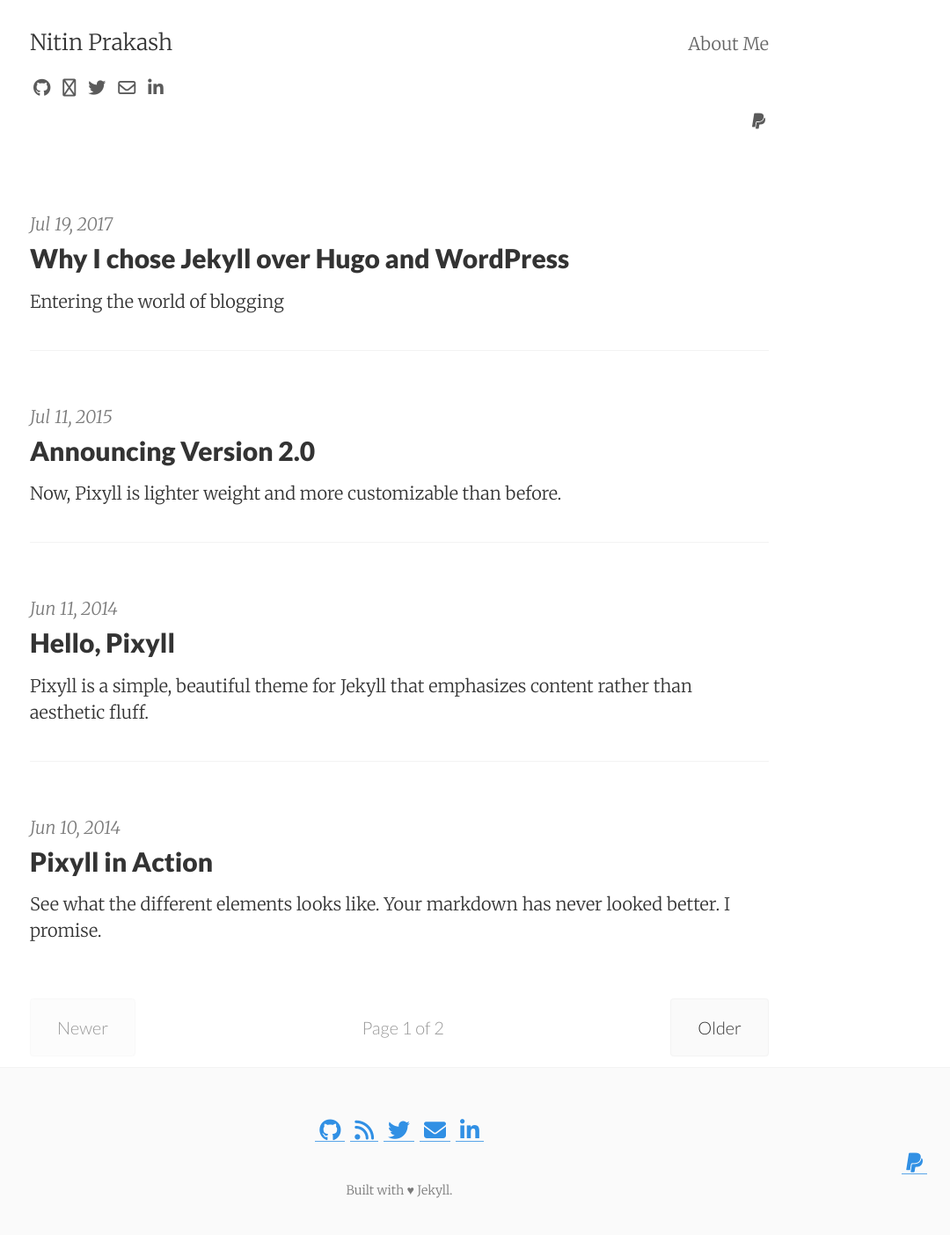
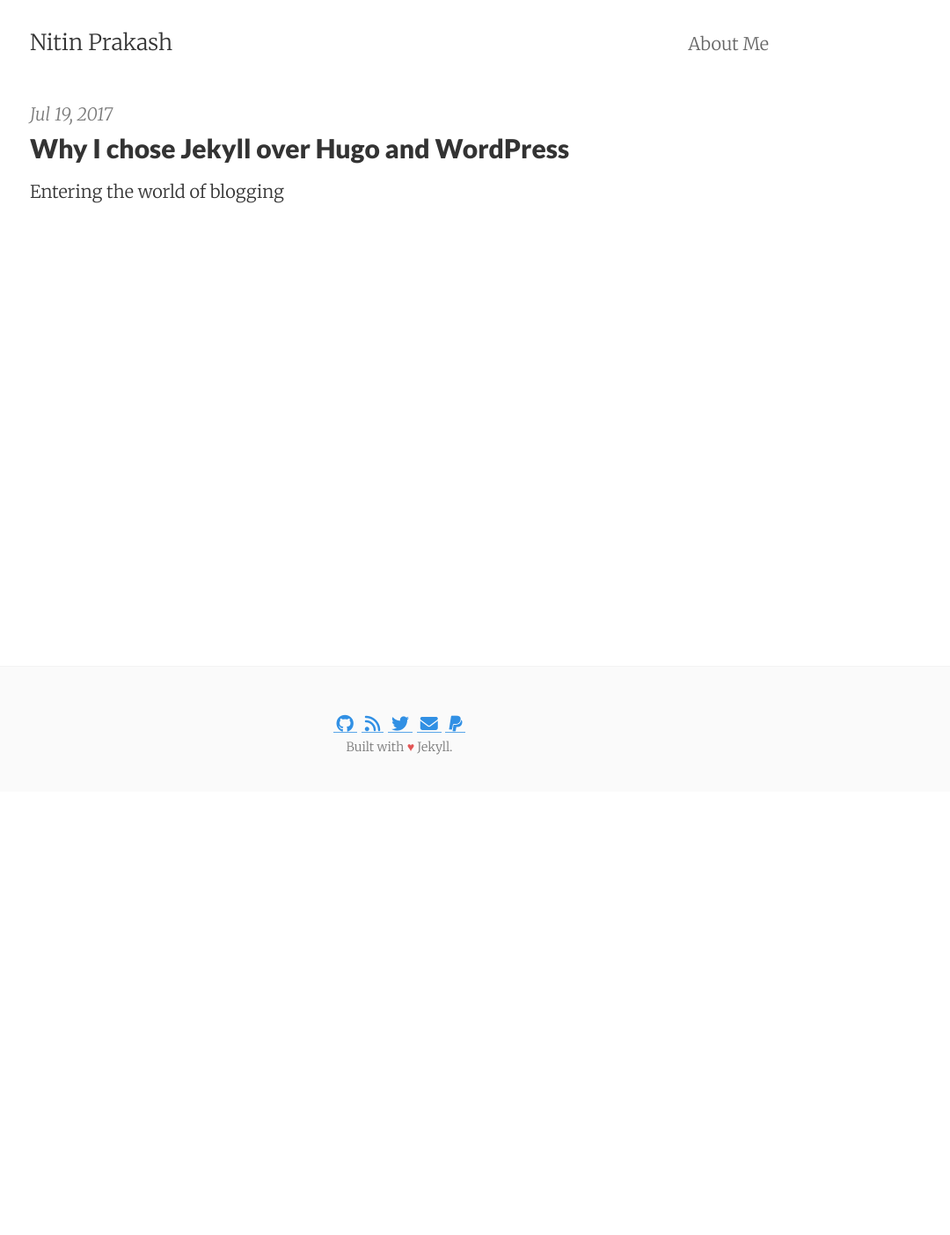
Before and after one commit to nitinprakash96/nitinprakash96.github.io, a Jekyll site: the page built from index.html, in a window 1280 px wide. Shown: the whole page at 88% size, without its empty margins (186-1266 px from the left). Built offline with Jekyll 4.4.1, drawn with Linux system fonts in a browser that asks for light colours; nearby versions of some CDN libraries; the list of posts is cut into pages by our own code; after the commit the page ends 900 px from its top, so only the background shows below that.

Commit message:
minor changes

```diff
--- a/_config.yml
+++ b/_config.yml
@@ -20,12 +20,12 @@
 
 # Optional features
 animated:             false
-show_related_posts:   true
+show_related_posts:   false
 show_post_footers:    false
 show_social_icons:    true
 ajaxify_contact_form: false
-enable_mathjax: false
-extended_fonts: false
+enable_mathjax: true
+extended_fonts: true
 enable_anchorjs: false
 # Preview image for social media aka og:image and twitter:image
 post_preview_image: false
@@ -54,11 +54,11 @@
 skype_username:
 steam_nickname:
 google_plus_id:
-linkedin_username: nitinprakash96
+linkedin_username:
 angellist_username:
 medium_id:
 bitcoin_url:
-paypal_url: paypal.me/nitinprakash96
+paypal_url: nitinprakash96
 
 # Post sharing icons
 show_sharing_icons: false
@@ -66,7 +66,7 @@
 share_facebook: false
 share_twitter: true
 share_googleplus: true
-share_linkedin: true
+share_linkedin: false
 share_digg: false
 share_tumblr: false
 share_reddit: false
--- a/_includes/footer.html
+++ b/_includes/footer.html
@@ -7,7 +7,7 @@
 
  	<div class="measure">
     	<small>
-      		Built with &hearts; <span>Jekyll</span>.<br>
+      		Built with <span style="color: #e25555;">&hearts; </span>Jekyll.<br>
     	</small>
   	</div>
 </footer>
--- a/_includes/header.html
+++ b/_includes/header.html
@@ -5,10 +5,5 @@
       <nav class="site-nav">
         {% include navigation.html %}
       </nav>
-      <div class="clearfix"></div>
-      {% if site.show_social_icons %}
-        {% include social_links.html %}
-      {% endif %}
-    </div>
   </div>
 </header>
--- a/_includes/social_links.html
+++ b/_includes/social_links.html
@@ -1,5 +1,5 @@
 <div class="social-icons">
-  <div class="social-icons-centert">
+  <div class="social-icons-center">
     {% if site.github_username %}
       <a class="fa fa-github" href="https://github.com/{{ site.github_username }}"></a>
     {% endif %}
@@ -43,17 +43,16 @@
     {% if site.vk_id %}
       <a class="fa fa-vk" href="https://vk.com/{{ site.vk_id }}"></a>
     {% endif %}
-  </div>
-  <div class="right">
     {% if site.bitcoin_url %}
       <a class="fa fa-bitcoin" href="{{ site.bitcoin_url }}"></a>
     {% endif %}
     {% if site.paypal_url %}
-      <a class="fa fa-paypal" href="{{ site.paypal_url }}"></a>
+      <a class="fa fa-paypal" href="https://paypal.me/{{ site.paypal_url }}"></a>
     {% endif %}
     {% if site.flattr_button %}
       {{ site.flattr_button }}
     {% endif %}
   </div>
+  <div></div>
 </div>
 <div class="clearfix"></div>
--- a/_posts/2014-06-10-see-pixyll-in-action.md
+++ /dev/null
@@ -1,135 +0,0 @@
----
-layout:     post
-title:      Pixyll in Action
-date:       2014-06-10 12:31:19
-summary:    See what the different elements looks like. Your markdown has never looked better. I promise.
-categories: jekyll pixyll
----
-
-There is a significant amount of subtle, yet precisely calibrated, styling to ensure
-that your content is emphasized while still looking aesthetically pleasing.
-
-All links are easy to [locate and discern](#), yet don't detract from the [harmony
-of a paragraph](#). The _same_ goes for italics and __bold__ elements. Even the the strikeout
-works if <del>for some reason you need to update your post</del>. For consistency's sake,
-<ins>The same goes for insertions</ins>, of course.
-
-### Code, with syntax highlighting
-
-Here's an example of some ruby code with line anchors.
-
-{% highlight ruby lineanchors %}
-# The most awesome of classes
-class Awesome < ActiveRecord::Base
-  include EvenMoreAwesome
-
-  validates_presence_of :something
-  validates :email, email_format: true
-
-  def initialize(email, name = nil)
-    self.email = email
-    self.name = name
-    self.favorite_number = 12
-    puts 'created awesomeness'
-  end
-
-  def email_format
-    email =~ /\S+@\S+\.\S+/
-  end
-end
-{% endhighlight %}
-
-Here's some CSS:
-
-{% highlight css %}
-.foobar {
-  /* Named colors rule */
-  color: tomato;
-}
-{% endhighlight %}
-
-Here's some JavaScript:
-
-{% highlight js %}
-var isPresent = require('is-present')
-
-module.exports = function doStuff(things) {
-  if (isPresent(things)) {
-    doOtherStuff(things)
-  }
-}
-{% endhighlight %}
-
-Here's some HTML:
-
-{% highlight html %}
-<div class="m0 p0 bg-blue white">
-  <h3 class="h1">Hello, world!</h3>
-</div>
-{% endhighlight %}
-
-# Headings!
-
-They're responsive, and well-proportioned (in `padding`, `line-height`, `margin`, and `font-size`).
-They also heavily rely on the awesome utility, [BASSCSS](http://www.basscss.com/).
-
-##### They draw the perfect amount of attention
-
-This allows your content to have the proper informational and contextual hierarchy. Yay.
-
-### There are lists, too
-
-  * Apples
-  * Oranges
-  * Potatoes
-  * Milk
-
-  1. Mow the lawn
-  2. Feed the dog
-  3. Dance
-
-### Images look great, too
-
-![desk](https://cloud.githubusercontent.com/assets/1424573/3378137/abac6d7c-fbe6-11e3-8e09-55745b6a8176.png)
-
-_![desk](https://cloud.githubusercontent.com/assets/1424573/3378137/abac6d7c-fbe6-11e3-8e09-55745b6a8176.png)_
-
-
-### There are also pretty colors
-
-Also the result of [BASSCSS](http://www.basscss.com/), you can <span class="bg-dark-gray white">highlight</span> certain components
-of a <span class="red">post</span> <span class="mid-gray">with</span> <span class="green">CSS</span> <span class="orange">classes</span>.
-
-I don't recommend using blue, though. It looks like a <span class="blue">link</span>.
-
-### Footnotes!
-
-Markdown footnotes are supported, and they look great! Simply put e.g. `[^1]` where you want the footnote to appear,[^1] and then add
-the reference at the end of your markdown.
-
-### Stylish blockquotes included
-
-You can use the markdown quote syntax, `>` for simple quotes.
-
-> Lorem ipsum dolor sit amet, consectetur adipiscing elit. Suspendisse quis porta mauris.
-
-However, you need to inject html if you'd like a citation footer. I will be working on a way to
-hopefully sidestep this inconvenience.
-
-<blockquote>
-  <p>
-    Perfection is achieved, not when there is nothing more to add, but when there is nothing left to take away.
-  </p>
-  <footer><cite title="Antoine de Saint-Exupéry">Antoine de Saint-Exupéry</cite></footer>
-</blockquote>
-
-### There's more being added all the time
-
-Checkout the [Github repository](https://github.com/johnotander/pixyll) to request,
-or add, features.
-
-Happy writing.
-
----
-
-[^1]: Important information that may distract from the main text can go in footnotes.
--- a/_posts/2014-06-11-welcome-to-pixyll.markdown
+++ /dev/null
@@ -1,26 +0,0 @@
----
-layout:     post
-title:      Hello, Pixyll
-date:       2014-06-11 15:31:19
-summary:    Pixyll is a simple, beautiful theme for Jekyll that emphasizes content rather than aesthetic fluff.
-categories: jekyll pixyll
----
-
-Hello.
-
-Pixyll is a simple, beautiful theme for Jekyll that emphasizes content rather than aesthetic fluff. It's mobile _first_, fluidly responsive, and delightfully lightweight.
-
-It's pretty minimal, but leverages large type and drastic contrast to make a statement, on all devices.
-
-<blockquote>
-  <p>
-    Perfection is achieved, not when there is nothing more to add, but when there is nothing left to take away.
-  </p>
-  <footer><cite title="Antoine de Saint-Exupéry">Antoine de Saint-Exupéry</cite></footer>
-</blockquote>
-
-## Where is it?
-
-Checkout the [Github repository](https://github.com/johnotander/pixyll) to download it, request a feature, or report a bug.
-
-It's free, and open source ([MIT](http://opensource.org/licenses/MIT)).
--- a/_posts/2015-07-11-announcing-pixyll-version-2.md
+++ /dev/null
@@ -1,16 +0,0 @@
----
-layout:     post
-title:      Announcing Version 2.0
-date:       2015-07-11
-summary:    Now, Pixyll is lighter weight and more customizable than before.
-categories: jekyll pixyll
----
-
-In an effort to make Pixyll easier to customize and more aesthetically pleasing, we've released version `2.0`.
-
-Pixyll now features:
-
-* Line anchors in code blocks and new syntax highlighting
-* A customizable variables file
-* Modular, and lighter weight CSS
-* No more `max-width` media queries
--- a/_sass/_social-icons.scss
+++ b/_sass/_social-icons.scss
@@ -3,8 +3,16 @@
   float: none;
 }
 
+.social-icons-center {
+  text-align: center;
+  float: none;
+  color: #fff;
+  text-shadow: 1px 1px 1px #ccc;
+  font-size: 1.0em;
+}
+
 .social-icons {
-  font-size: 1.25rem;
+  font-size: 1.0rem;
   padding: 0.5em 0 0 0;
   width: 100%;
 }
```
Also changed, not shown: _posts/2014-06-08-pixyll-has-pagination.md (deleted, +0 -9 lines), _posts/2014-06-09-so-what-is-jekyll.md (deleted, +0 -17 lines), 3 other files.
